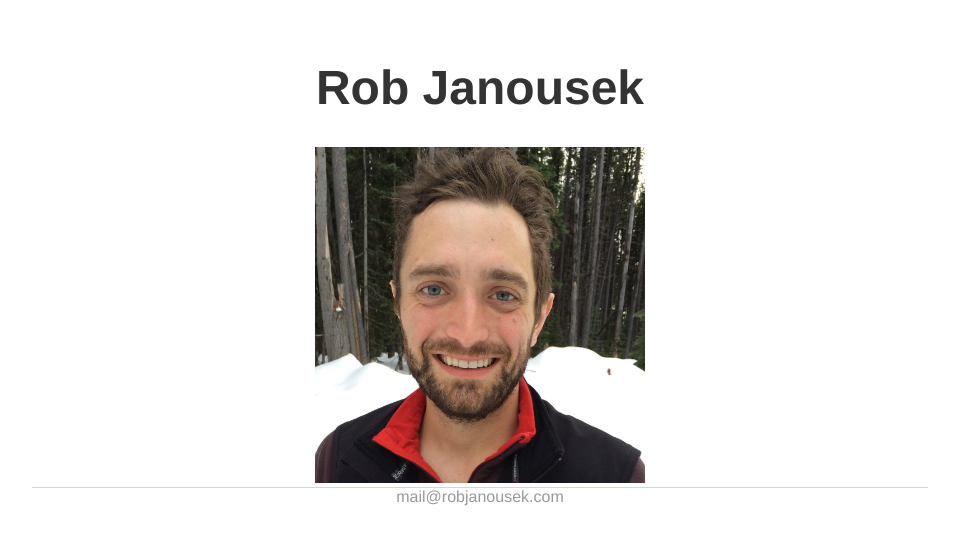
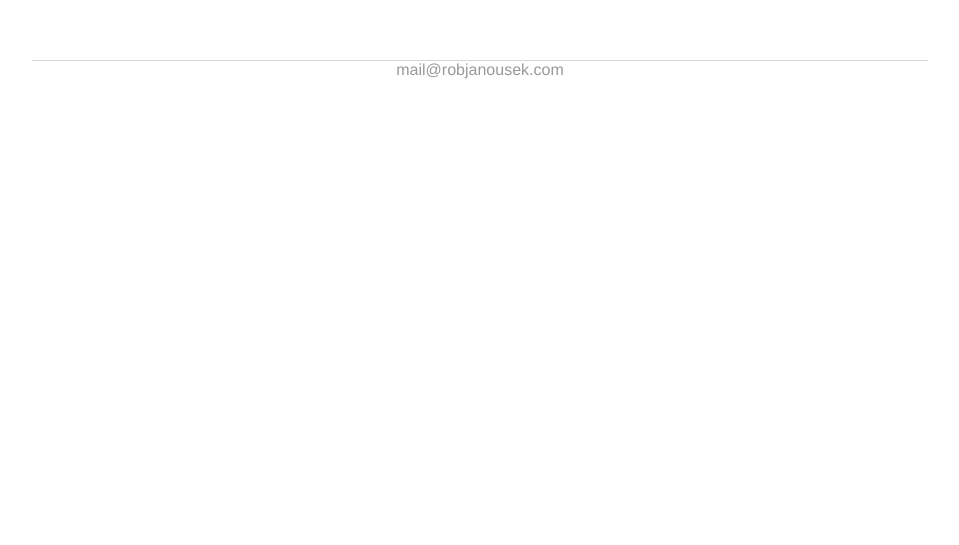
Before and after one commit to robjanousek/robjanousek.github.io, a Jekyll site: the page built from index.html, in a window 1280 px wide. Shown: the top 545 px of the page, without its empty margins (160-1119 px from the left). Built offline with Jekyll 4.4.1, drawn with Linux system fonts in a browser that asks for light colours.

Commit message:
Update default.html

```diff
--- a/_layouts/default.html
+++ b/_layouts/default.html
@@ -6,20 +6,7 @@
 			<link rel="stylesheet" type="text/css" href="/css/main.css">
 		</head>
 		<body>
-			<nav>
-	    		<ul>
-	        		<!--<li><a href="/">Home</a></li>
-		        	    <li><a href="/about">About</a></li>
-	        		<li><a href="/cv">CV</a></li>
-	        			<li><a href="/blog">Blog</a></li>
-				-->
-	    		</ul>
-			</nav>
-			<div class="container">
 
-			{{ content }}
-
-			</div><!-- /.container -->
 			<footer>
 
 	        		<div style="text-align: center"><a href="mailto:mail@robjanousek.com">mail@robjanousek.com</a>
```
